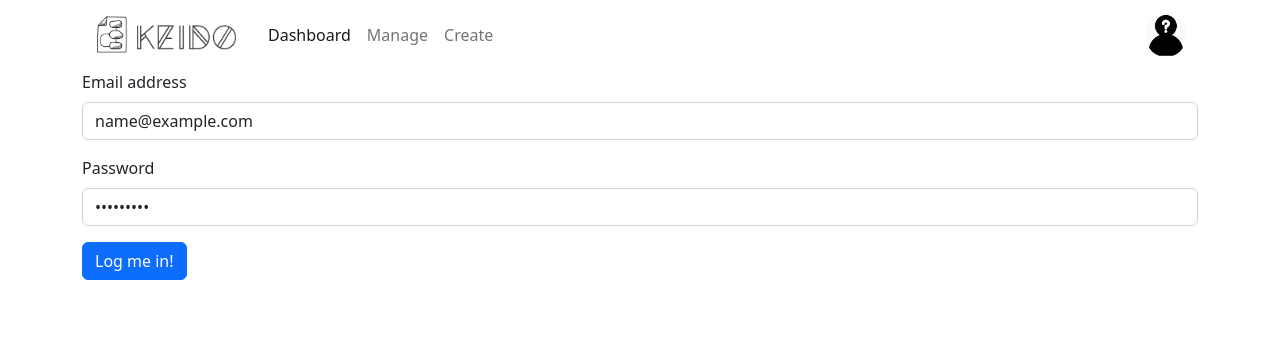
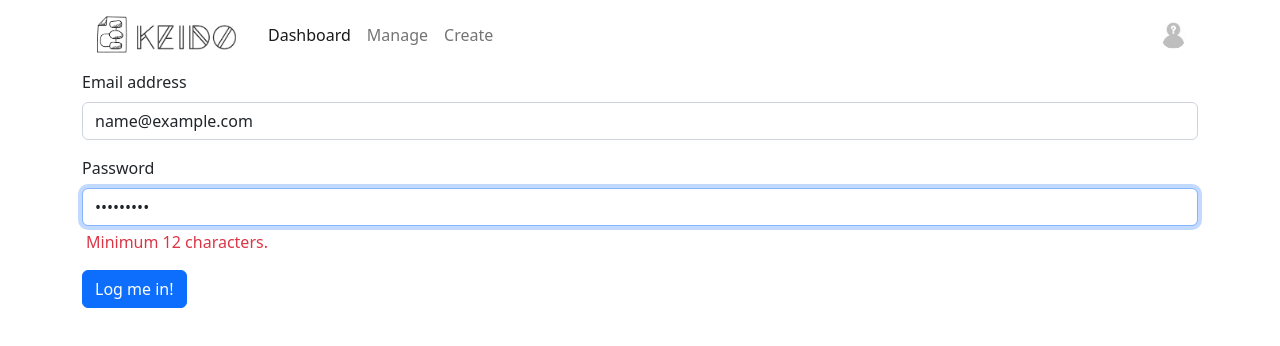
Before and after one commit to breaktoprotect/keido, a React (Create React App) app in the folder keido-react/: page /login in a window 1280 px wide. Both pictures are taken after typing "name@example.com", "Sample123" into the empty fields and a click on the button "Log me in!". Shown: the top 346 px of the page. Built offline with nearby package versions, Linux system fonts and the light colour scheme.

Commit message:
Added validation to login form

```diff
--- a/keido-react/src/components/loginForm.jsx
+++ b/keido-react/src/components/loginForm.jsx
@@ -2,14 +2,20 @@ import React from "react";
 import { useForm } from "react-hook-form";
 
 const LoginForm = () => {
-    const { register, handleSubmit, errors } = useForm();
+    const {
+        register,
+        handleSubmit,
+        formState: { errors },
+    } = useForm();
 
     const onSubmit = (data, e) => {
         console.log("Login button clicked! Data and e:", data, e);
+        console.log("errors object:", errors);
     };
 
     const onError = (err) => {
         console.log("onError err->", err);
+        console.log("errors object:", errors);
     };
 
     return (
@@ -25,9 +31,16 @@ const LoginForm = () => {
                 <input
                     type="text"
                     className="form-control"
-                    placeholder="valid_email@domain.com"
-                    {...register("emailAddress")}
+                    {...register("emailAddress", {
+                        required: true,
+                        pattern: /^[A-Z0-9._%+-]+@[A-Z0-9.-]+\.[A-Z]{2,}$/i,
+                    })}
                 />
+                {errors.emailAddress?.type === "pattern" && (
+                    <div className="m-1 fw-light text-danger">
+                        Valid email address required
+                    </div>
+                )}
             </div>
             <div className="mb-3">
                 <label htmlFor="passwordField" className="form-label">
@@ -36,8 +49,17 @@ const LoginForm = () => {
                 <input
                     className="form-control"
                     type="password"
-                    {...register("password")}
+                    {...register("password", {
+                        required: true,
+                        minLength: 12,
+                        pattern: {},
+                    })}
                 />
+                {errors.password?.type === "minLength" && (
+                    <div className="m-1 fw-light text-danger">
+                        Minimum 12 characters.
+                    </div>
+                )}
             </div>
 
             <div className="mb-3">
--- a/keido-react/src/components/navBar.jsx
+++ b/keido-react/src/components/navBar.jsx
@@ -44,8 +44,9 @@ class NavBar extends Component {
                         <img
                             src={unauthAvatar}
                             alt="Avatar Logo"
-                            width="40"
-                            className="rounded-pill"
+                            width="25"
+                            opacity="0.1"
+                            className="rounded-pill opacity-25"
                         />
                     </a>
 
```
